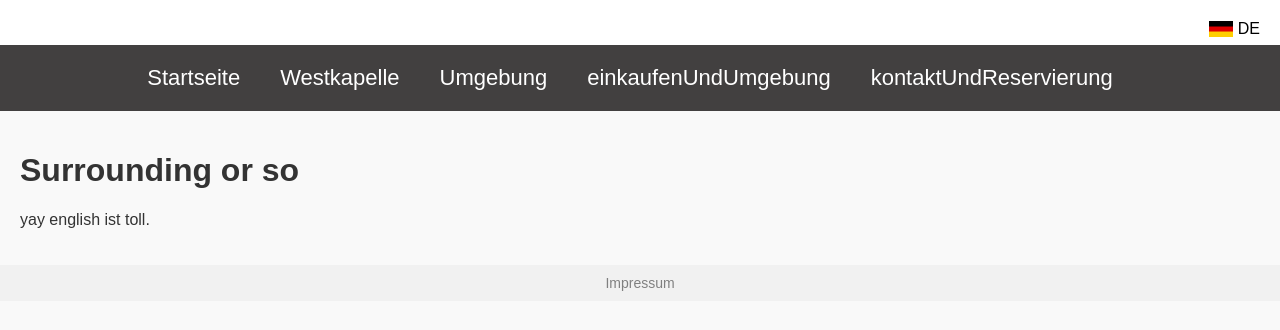
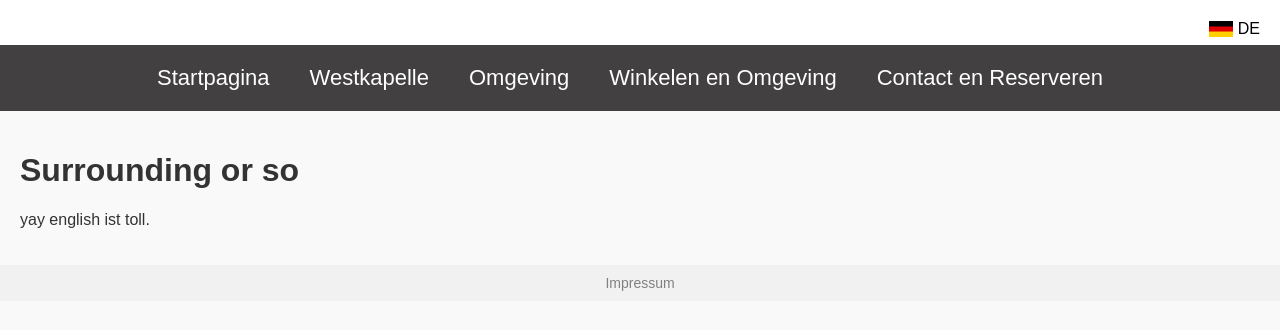
Before and after one commit to TimLbhnschl/timlbhnschl.github.io, a Jekyll site: the page built from ne/umgebung.html, in a window 1280 px wide. Shown: the top 330 px of the page. Built offline with Jekyll 4.4.1, drawn with Linux system fonts in a browser that asks for light colours.

Commit message:
tabs ändern sprache

```diff
--- /dev/null
+++ b/_data/translations.yml
@@ -0,0 +1,13 @@
+de:
+  startseite: "Startseite"
+  westkapelle: "Westkapelle"
+  umgebung: "Umgebung"
+  einkaufenUndRestaurants: "Einkaufen und Umgebung"
+  kontaktUndReservierung: "Kontakt und Reservierung"
+
+ne:
+  startseite: "Startpagina"
+  westkapelle: "Westkapelle"
+  umgebung: "Omgeving"
+  einkaufenUndRestaurants: "Winkelen en Omgeving"
+  kontaktUndReservierung: "Contact en Reserveren"
--- a/_layouts/default.html
+++ b/_layouts/default.html
@@ -19,11 +19,31 @@
 
     <nav>
       <ul>
-        <li><a href="/{{ page.lang | default: 'de' }}/index.html">Startseite</a></li>
-        <li><a href="/{{ page.lang | default: 'de' }}/westkapelle.html">Westkapelle</a></li>
-        <li><a href="/{{ page.lang | default: 'de' }}/umgebung.html">Umgebung </a></li>
-        <li><a href="/{{ page.lang | default: 'de' }}/einkaufenUndRestaurants.html">einkaufenUndUmgebung</a></li>
-        <li><a href="/{{ page.lang | default: 'de' }}/kontaktUndReservierung.html">kontaktUndReservierung</a></li>
+        <li>
+          <a href="/{{ page.lang | default: 'de' }}/index.html">
+            {{ site.data.translations[page.lang].startseite }}
+          </a>
+        </li>
+        <li>
+          <a href="/{{ page.lang | default: 'de' }}/westkapelle.html">
+            {{ site.data.translations[page.lang].westkapelle }}
+          </a>
+        </li>
+        <li>
+          <a href="/{{ page.lang | default: 'de' }}/umgebung.html">
+            {{ site.data.translations[page.lang].umgebung }}
+          </a>
+        </li>
+        <li>
+          <a href="/{{ page.lang | default: 'de' }}/einkaufenUndRestaurants.html">
+            {{ site.data.translations[page.lang].einkaufenUndRestaurants }}
+          </a>
+        </li>
+        <li>
+          <a href="/{{ page.lang | default: 'de' }}/kontaktUndReservierung.html">
+            {{ site.data.translations[page.lang].kontaktUndReservierung }}
+          </a>
+        </li>
       </ul>
     </nav>
   </header>
```
